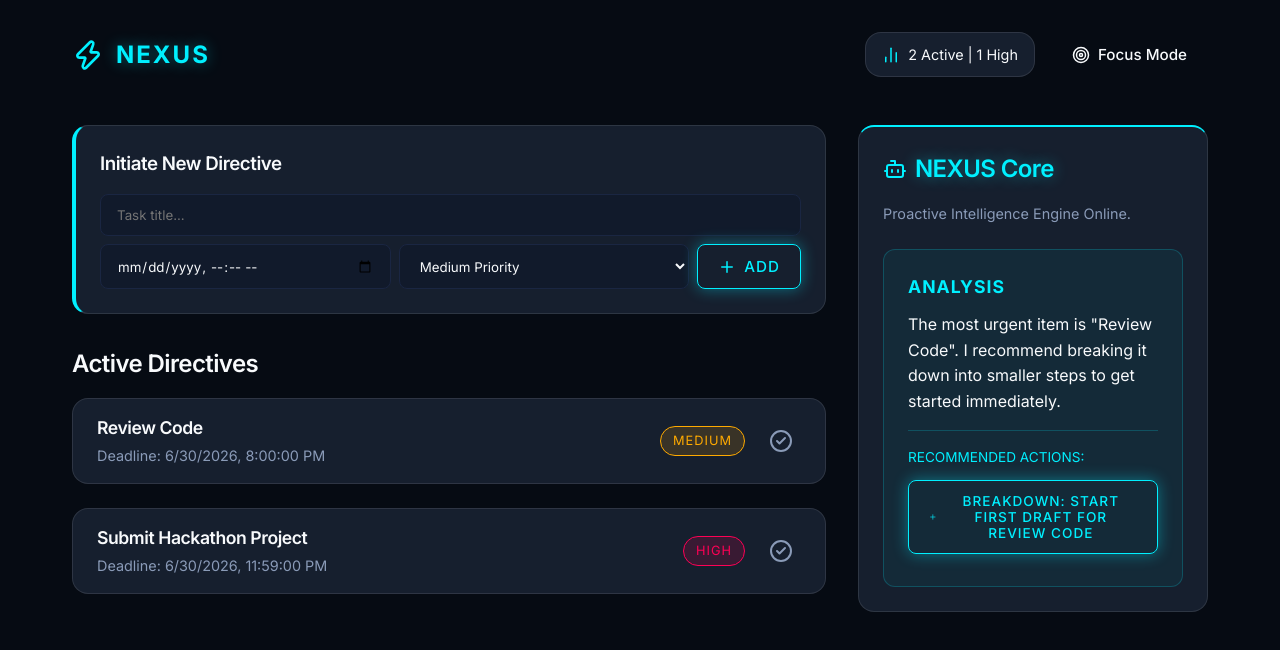
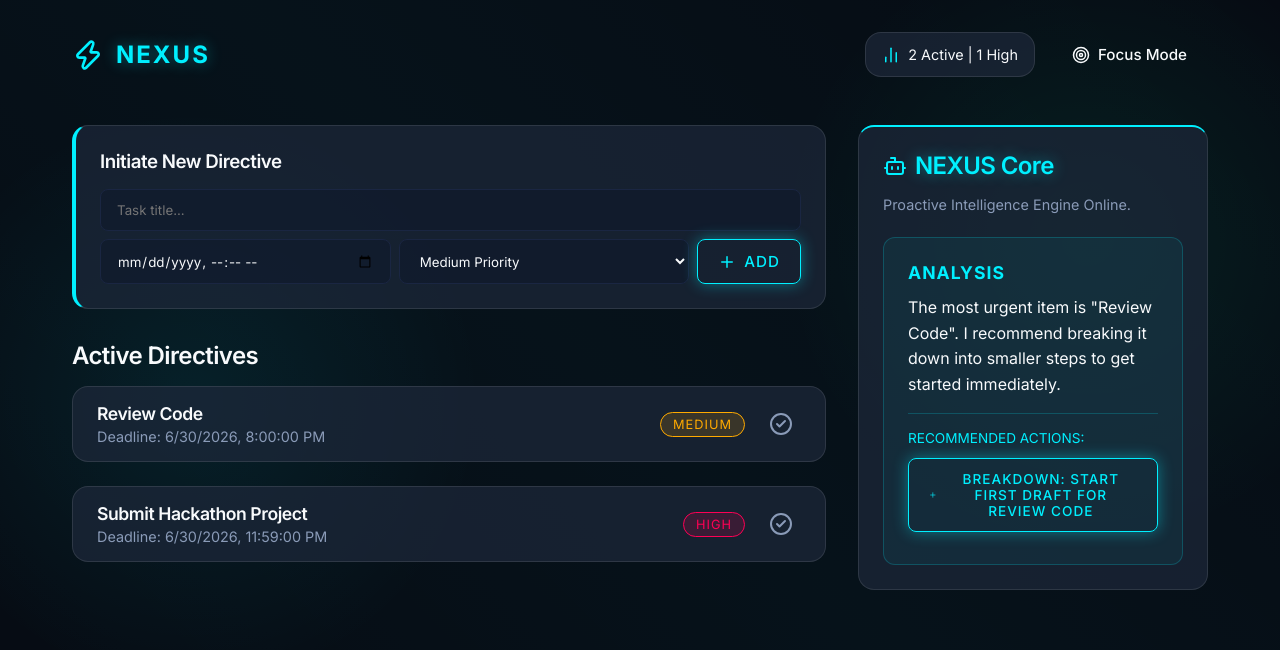
Before and after one commit to ronak2410/Vibe2ship-last-minute-saver-AI, a React (Vite) app: page / in a window 1280 px wide. Shown: the top 650 px of the page. Built offline with nearby package versions, Linux system fonts and the light colour scheme; no server answers.

Commit message:
style: Add premium animated gradient background for NEXUS

```diff
--- a/src/index.css
+++ b/src/index.css
@@ -21,11 +21,33 @@
 }
 
 body {
+  margin: 0;
+  padding: 0;
+  background-color: var(--bg-color);
+  background-image:
+    radial-gradient(circle at 15% 50%, rgba(0, 240, 255, 0.08), transparent 25%),
+    radial-gradient(circle at 85% 30%, rgba(0, 255, 170, 0.08), transparent 25%);
+  color: var(--text-main);
   font-family: 'Inter', sans-serif;
-  background-color: var(--bg-color);
-  color: var(--text-main);
-  line-height: 1.5;
   -webkit-font-smoothing: antialiased;
+  min-height: 100vh;
+  position: relative;
+  overflow-x: hidden;
+}
+
+body::before {
+  content: '';
+  position: absolute;
+  top: 0; left: 0; right: 0; bottom: 0;
+  background: linear-gradient(45deg, rgba(0,0,0,0) 0%, rgba(0,240,255,0.03) 50%, rgba(0,0,0,0) 100%);
+  z-index: -1;
+  animation: bg-pan 15s infinite linear;
+}
+
+@keyframes bg-pan {
+  0% { background-position: 0% 50%; }
+  50% { background-position: 100% 50%; }
+  100% { background-position: 0% 50%; }
 }
 
 /* Glassmorphism utilities */
```
